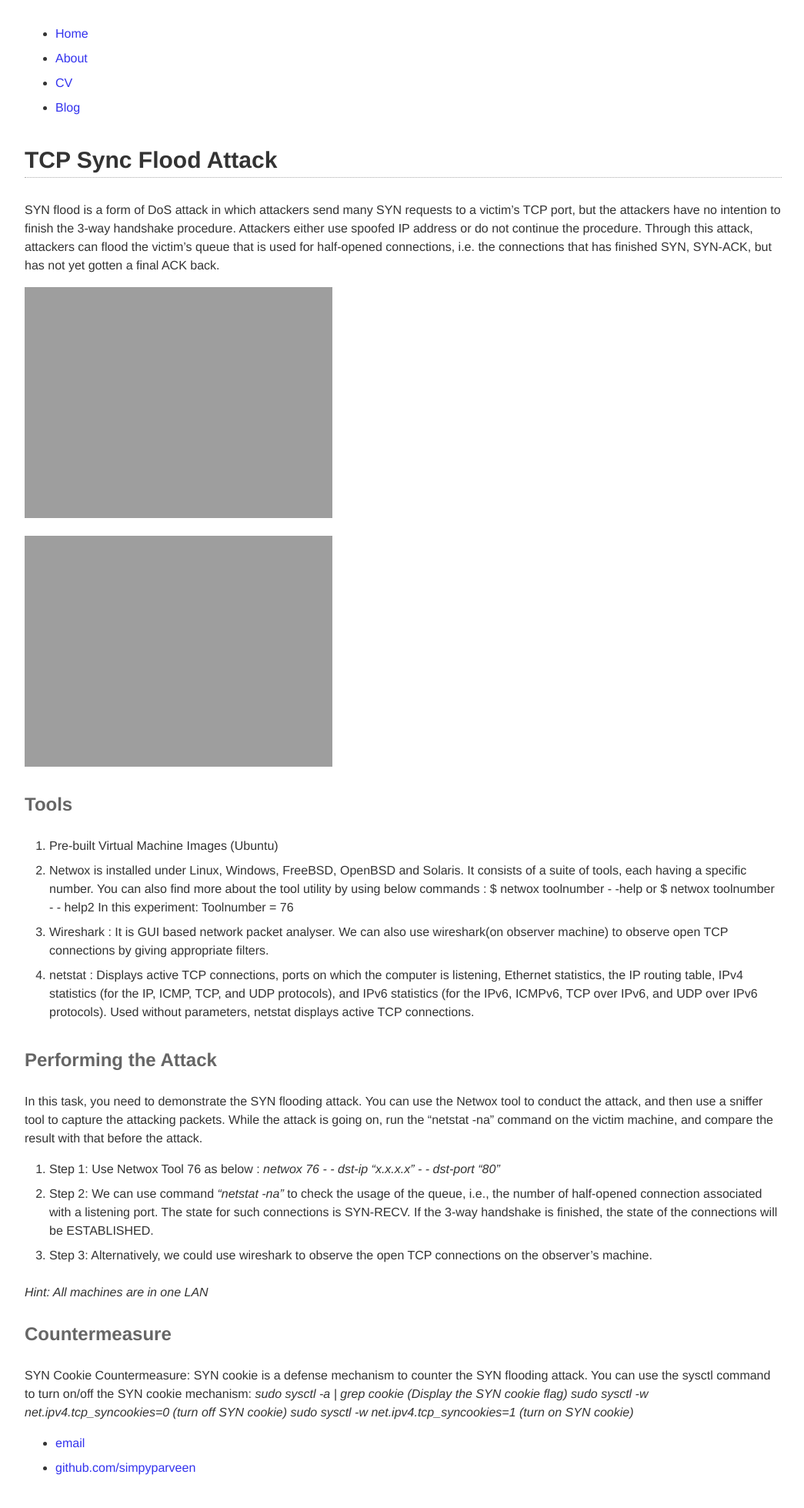
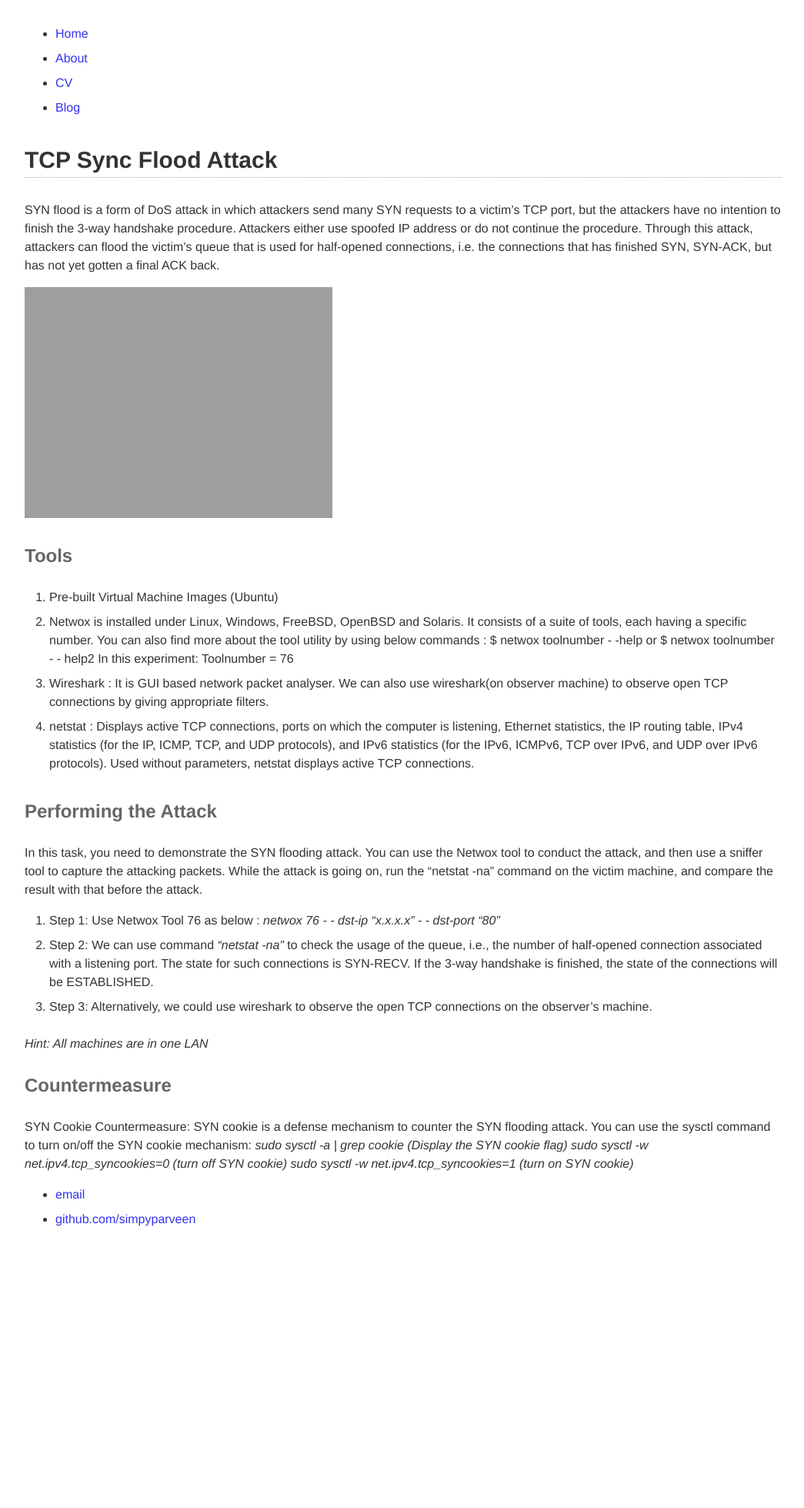
Before and after one commit to simpyparveen/simpyparveen.github.io, a Jekyll site: the page built from _posts/2021-03-15-SyncFlood.md, in a window 1280 px wide. Shown: the whole page at 77% size, without its empty margins (116-1161 px from the left). Built offline with Jekyll 4.4.1, drawn with Linux system fonts in a browser that asks for light colours; our own code applies the rules of GitHub Pages for plain Markdown files; after the commit the page ends 1636 px from its top, so only the background shows below that.

Commit message:
Create 2021-03-15-SyncFlood.md

```diff
--- a/_posts/2021-03-15-SyncFlood.md
+++ b/_posts/2021-03-15-SyncFlood.md
@@ -3,7 +3,6 @@ SYN flood is a form of DoS attack in which attackers send many SYN requests to a
 
 ![tcpsync](https://simpyparveen.github.io/main/blob/_posts/tcpsync.png)
 
-![tcpsync](https://simpyparveen.github.io/_posts/tcpsync.png)
 
 ### Tools
 1. Pre-built Virtual Machine Images (Ubuntu)
```
